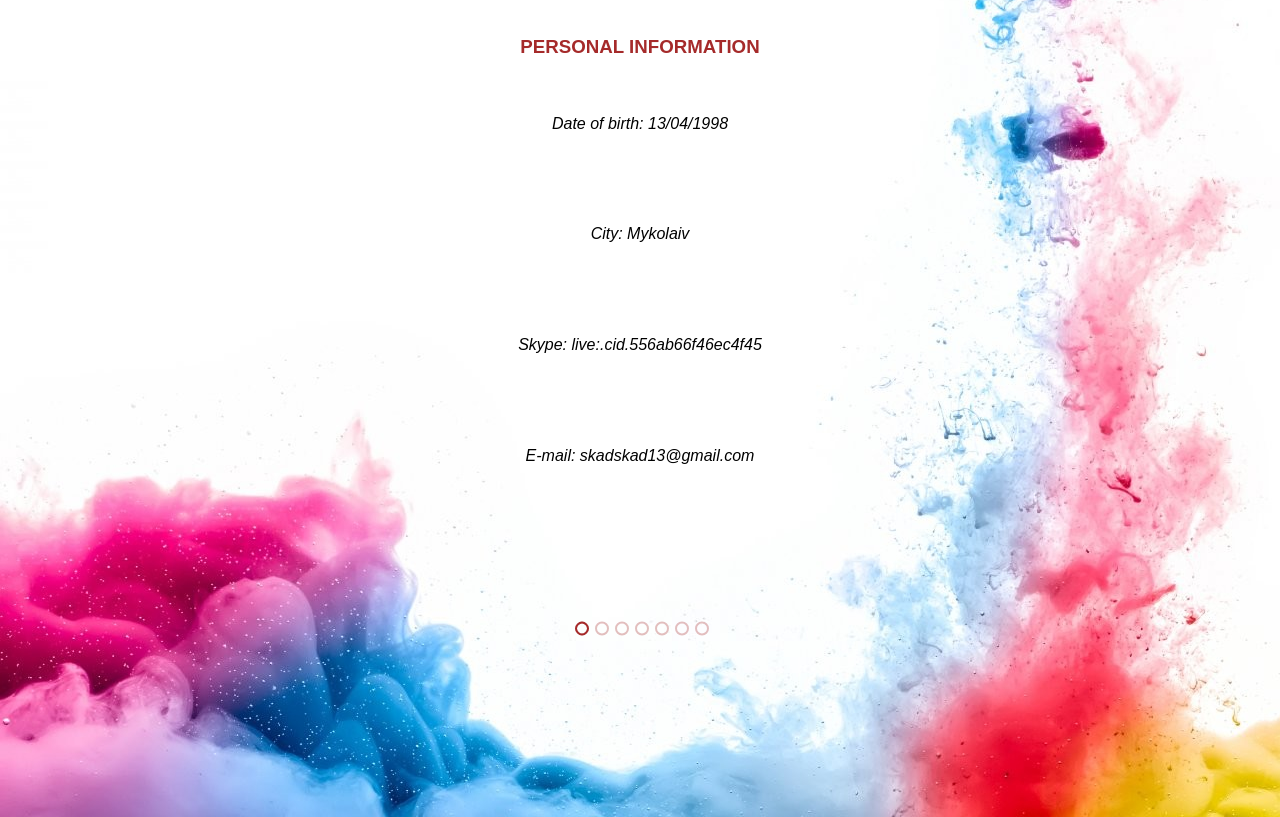
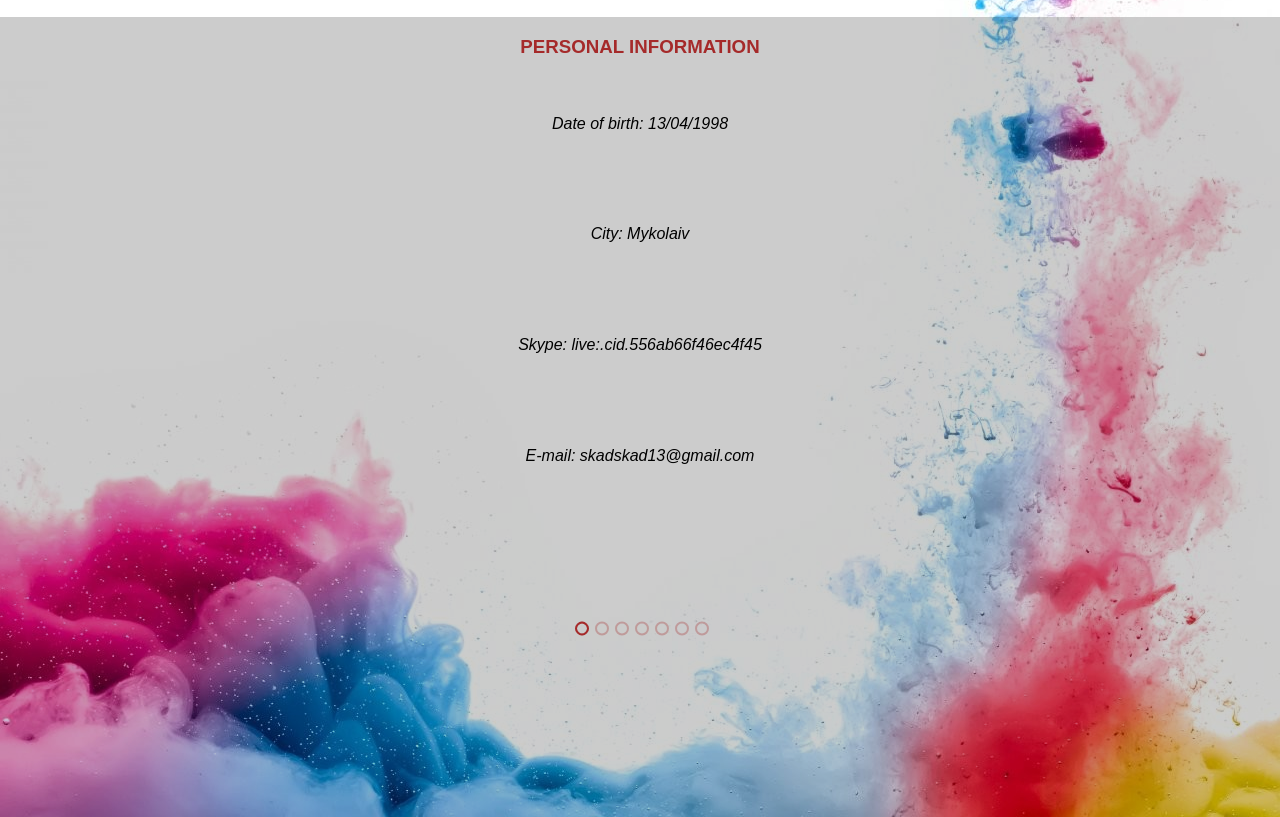
Before and after one commit to PastorNet/PastorNET.github.io, a plain HTML site: page index.html in a window 1280 px wide. Shown: the part 111-928 px from the top of the page. Drawn offline with Linux system fonts and the light colour scheme.

Commit message:
Update style.css

```diff
--- a/style.css
+++ b/style.css
@@ -90,7 +90,7 @@ article.content
   height: 100vh;
   width: 100vw;
   float: left;
-  background: rgba(0,0,0,0);
+  background: rgba(0,0,0,0.2);
   color: black;
 
 }
```
